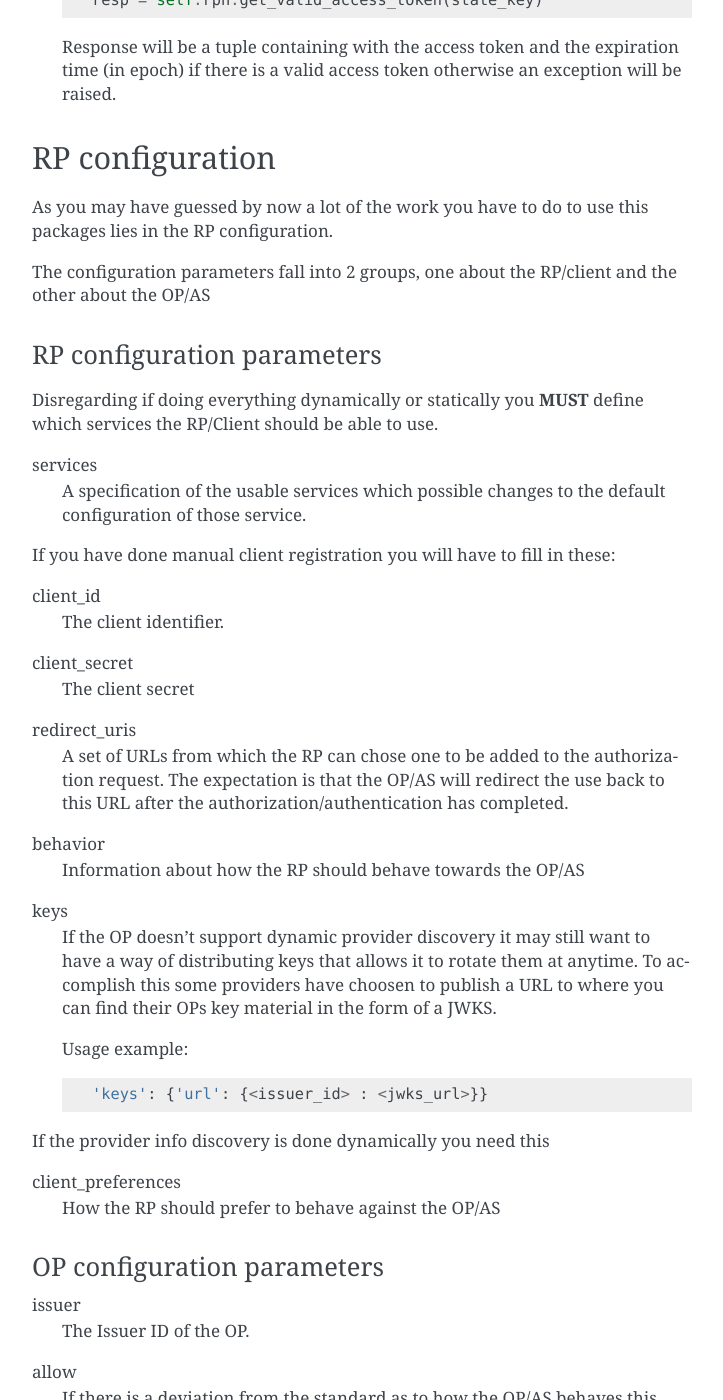
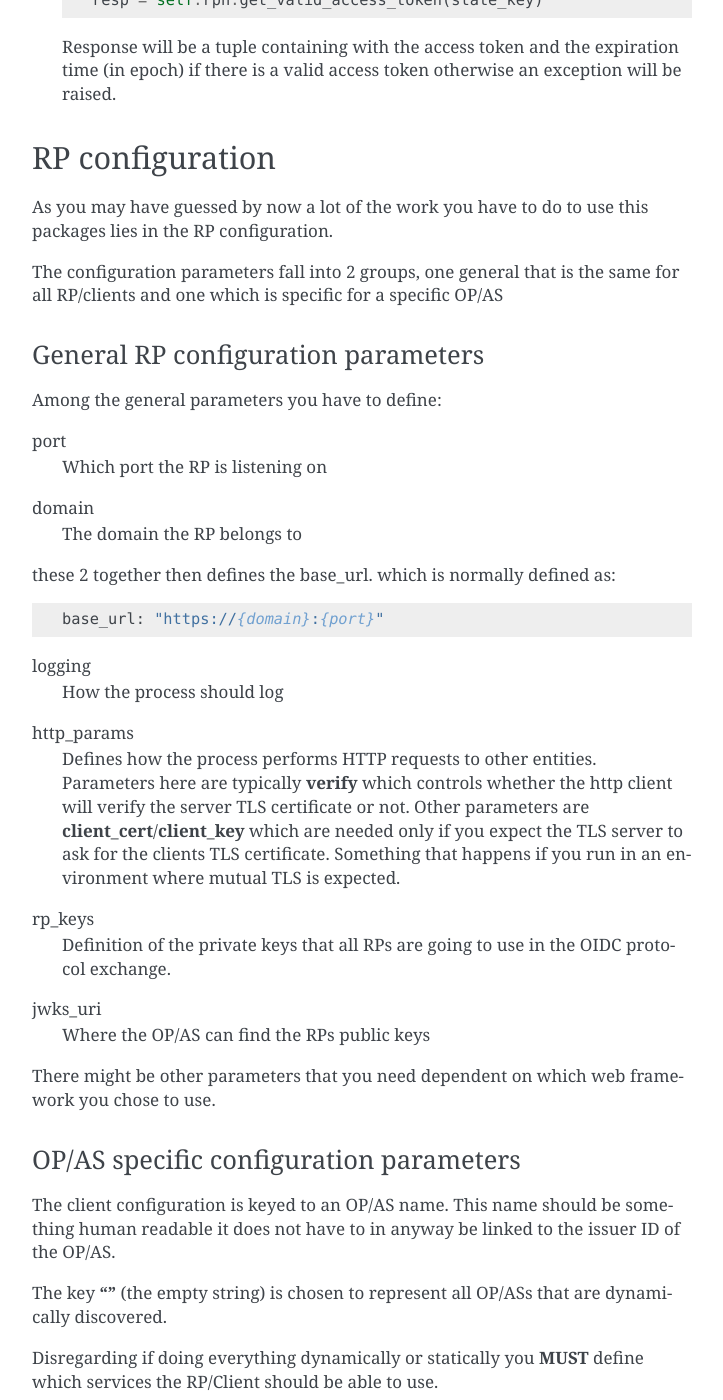
Before and after one commit to IdentityPython/JWTConnect-Python-OidcRP, a Sphinx documentation site: the page built from doc/source/rp_handler.rst, in a window 1280 px wide and 1400 px high, scrolled down 5394 px. Shown: the whole window, without its empty margins (388-1111 px from the left). Built offline with Sphinx 7.4.7, drawn with Linux system fonts in a browser that asks for light colours; some of the changed text lies outside the part shown.

Commit message:
Add verify arguments.

```diff
--- a/doc/source/rp_handler.rst
+++ b/doc/source/rp_handler.rst
@@ -266,11 +266,57 @@ RP configuration
 As you may have guessed by now a lot of the work you have to do to use this
 packages lies in the RP configuration.
 
-The configuration parameters fall into 2 groups, one about the RP/client and
-the other about the OP/AS
+The configuration parameters fall into 2 groups, one general that is the
+same for all RP/clients and one which is specific for a specific
+OP/AS
 
-RP configuration parameters
----------------------------
+General RP configuration parameters
+-----------------------------------
+
+Among the general parameters you have to define:
+
+port
+    Which port the RP is listening on
+
+domain
+    The domain the RP belongs to
+
+these 2 together then defines the base_url. which is normally defined as::
+
+    base_url: "https://{domain}:{port}"
+
+
+logging
+    How the process should log
+
+http_params
+    Defines how the process performs HTTP requests to other entities.
+    Parameters here are typically **verify** which controls whether the http
+    client will verify the server TLS certificate or not.
+    Other parameters are **client_cert**/**client_key** which are needed only
+    if you expect the TLS server to ask for the clients TLS certificate.
+    Something that happens if you run in an environment where mutual TLS is
+    expected.
+
+rp_keys
+    Definition of the private keys that all RPs are going to use in the OIDC
+    protocol exchange.
+
+jwks_uri
+    Where the OP/AS can find the RPs public keys
+
+There might be other parameters that you need dependent on which web framework
+you chose to use.
+
+OP/AS specific configuration parameters
+---------------------------------------
+
+The client configuration is keyed to an OP/AS name. This name should
+be something human readable it does not have to in anyway be linked to the
+issuer ID of the OP/AS.
+
+The key **""** (the empty string) is chosen to represent all OP/ASs that
+are dynamically discovered.
 
 Disregarding if doing everything dynamically or statically you **MUST**
 define which services the RP/Client should be able to use.
@@ -291,29 +337,10 @@ redirect_uris
     A set of URLs from which the RP can chose one to be added to the
     authorization request. The expectation is that the OP/AS will redirect
     the use back to this URL after the authorization/authentication has
-    completed.
-
-behavior
-    Information about how the RP should behave towards the OP/AS
-
-keys
-    If the OP doesn't support dynamic provider discovery it may still want to
-    have a way of distributing keys that allows it to rotate them at anytime.
-    To accomplish this some providers have choosen to publish a URL to where
-    you can find their OPs key material in the form of a JWKS.
-
-    Usage example::
-
-        'keys': {'url': {<issuer_id> : <jwks_url>}}
-
-
-If the provider info discovery is done dynamically you need this
+    completed. These URLs should be OP/AS specific.
 
 client_preferences
     How the RP should prefer to behave against the OP/AS
-
-OP configuration parameters
----------------------------
 
 issuer
     The Issuer ID of the OP.
```
Also changed, not shown: 1 other file.
